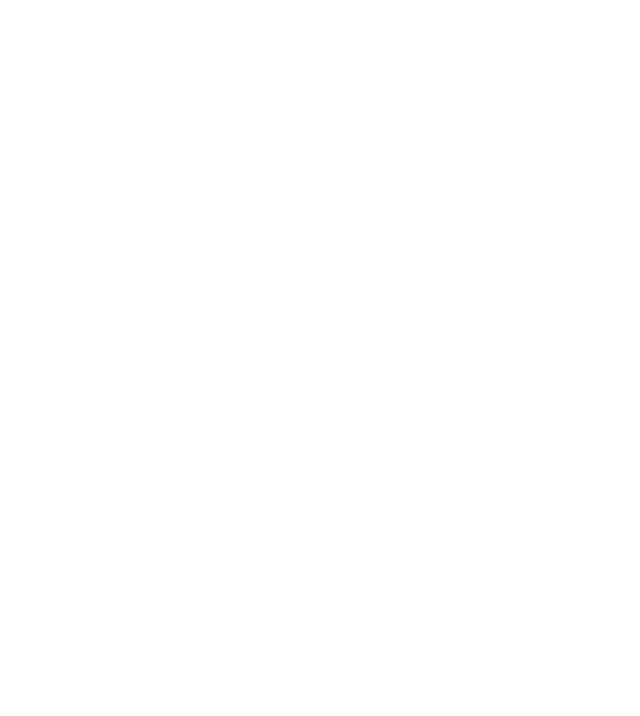
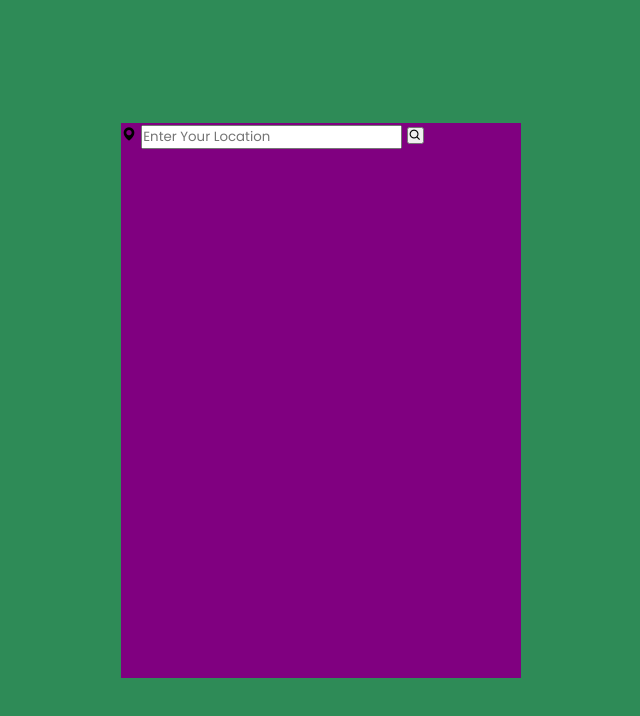
Before and after one commit to hasin-eshrak/mis455-s1-final, a plain HTML site: page index.html in a window 1280 px wide. Shown: the whole page, without its empty margins (319-959 px from the left). Drawn offline with nearby package versions, Linux system fonts and the light colour scheme.

Commit message:
First Commit
Making The Search Box And Overall UI

```diff
--- a/index.html
+++ b/index.html
@@ -1,13 +1,29 @@
 <!DOCTYPE html>
+
 <html lang="en">
+
 <head>
+
     <meta charset="UTF-8">
+    <meta http-equiv="X-UA-Compatible" content="IE=edge">
+    <meta name="viewport" content="width=device-width, initial-scale=1.0">
     <title>Weather Forecast</title>
     <link rel="stylesheet" href="styles.css">
+    <link href='https://unpkg.com/boxicons@2.1.4/css/boxicons.min.css' rel='stylesheet'>
+
 </head>
+
 <body>
+    <div class="container">
+        <div class="search-box">
+            <i class='bx bxs-map'></i>
+            <input type="text" placeholder="Enter Your Location">
+            <button class="bx bx-search"></button>
+        </div>
 
+    </div>
 
     <script src="script.js"></script>
 </body>
+
 </html>
--- a/styles.css
+++ b/styles.css
@@ -0,0 +1,24 @@
+@import url('https://fonts.googleapis.com/css2?family=Poppins:ital,wght@0,100;0,200;0,300;0,400;0,500;0,600;0,700;0,800;0,900;1,100;1,200;1,300;1,400;1,500;1,600;1,700;1,800;1,900&display=swap');
+
+
+*{
+    margin: 0;
+    padding: 0;
+    box-sizing: border-box;
+    font-family: 'Poppins', sans-serif;
+}
+
+body{
+    display: flex;
+    justify-content: center;
+    align-items: center;
+    min-height: 100vh;
+    background-color: seagreen;
+}
+
+.container{
+    position: relative;
+    width: 400px;
+    height: 555px;
+    background: purple;
+}
```
